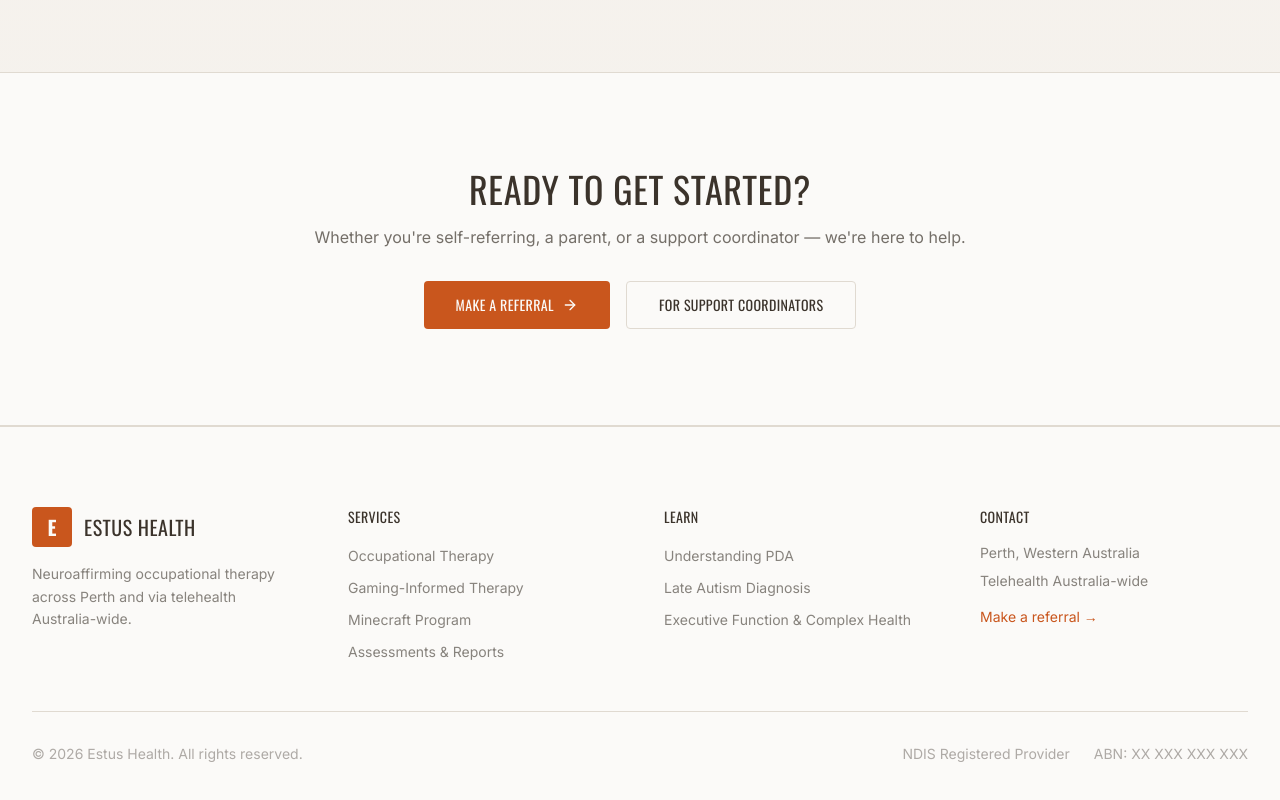
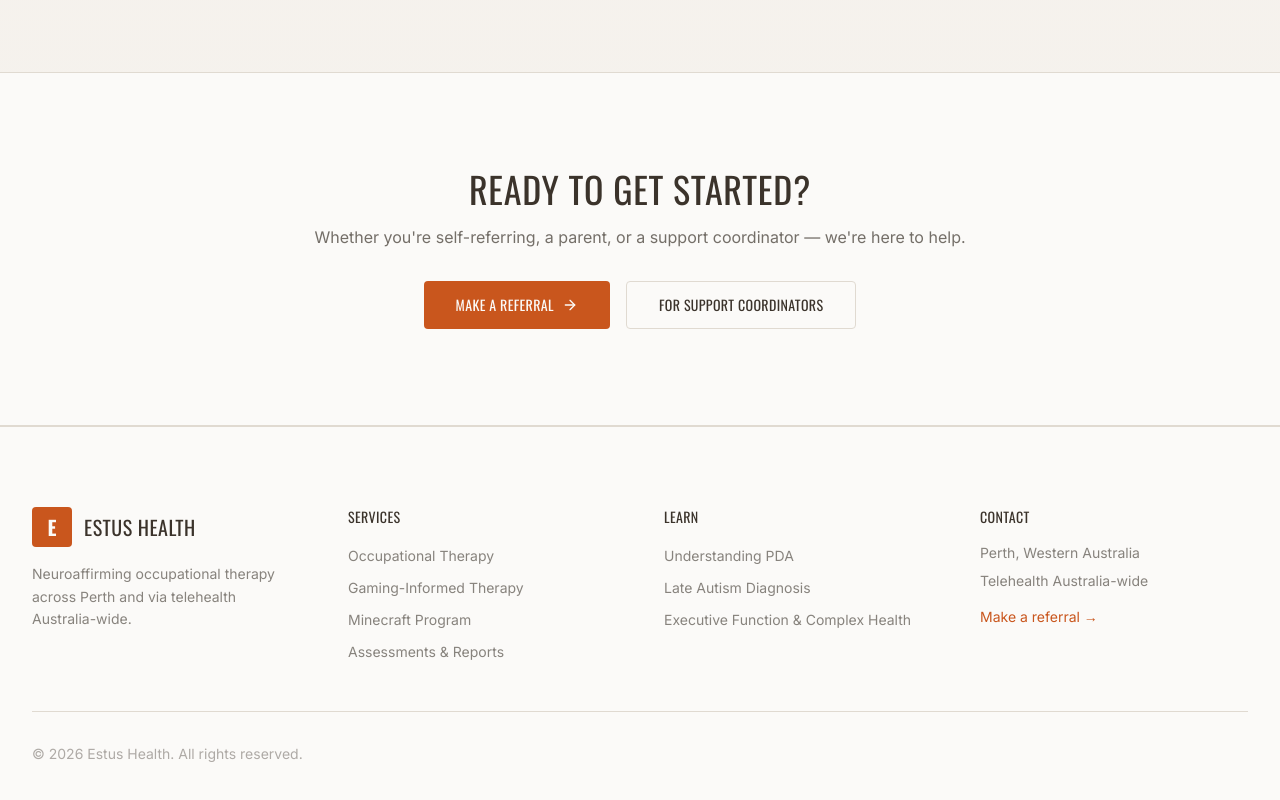
Before and after one commit to EstusHealth/estus-health-website, a React (Vite) app: page / in a window 1280 px wide. Shown: the part 3956-4756 px from the top of the page. Built offline with nearby package versions, Linux system fonts and the light colour scheme.

Commit message:
Update Layout.jsx

```diff
--- a/src/components/Layout.jsx
+++ b/src/components/Layout.jsx
@@ -274,10 +274,6 @@ function Footer() {
           <p className="text-sm text-foreground/40">
             © {new Date().getFullYear()} Estus Health. All rights reserved.
           </p>
-          <div className="flex items-center gap-6 text-sm text-foreground/40">
-            <span>NDIS Registered Provider</span>
-            <span>ABN: XX XXX XXX XXX</span>
-          </div>
         </div>
       </div>
     </footer>
```
